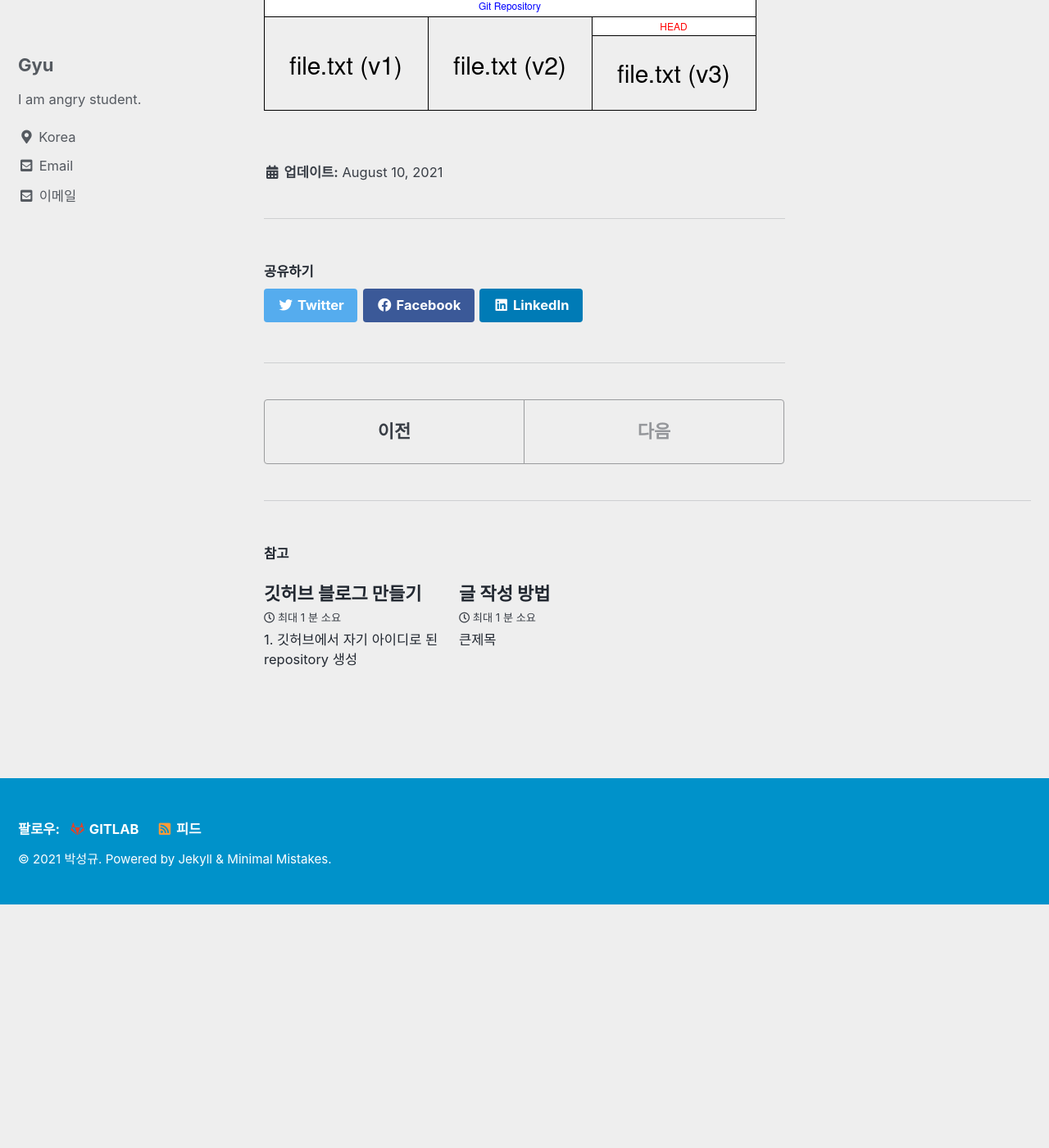
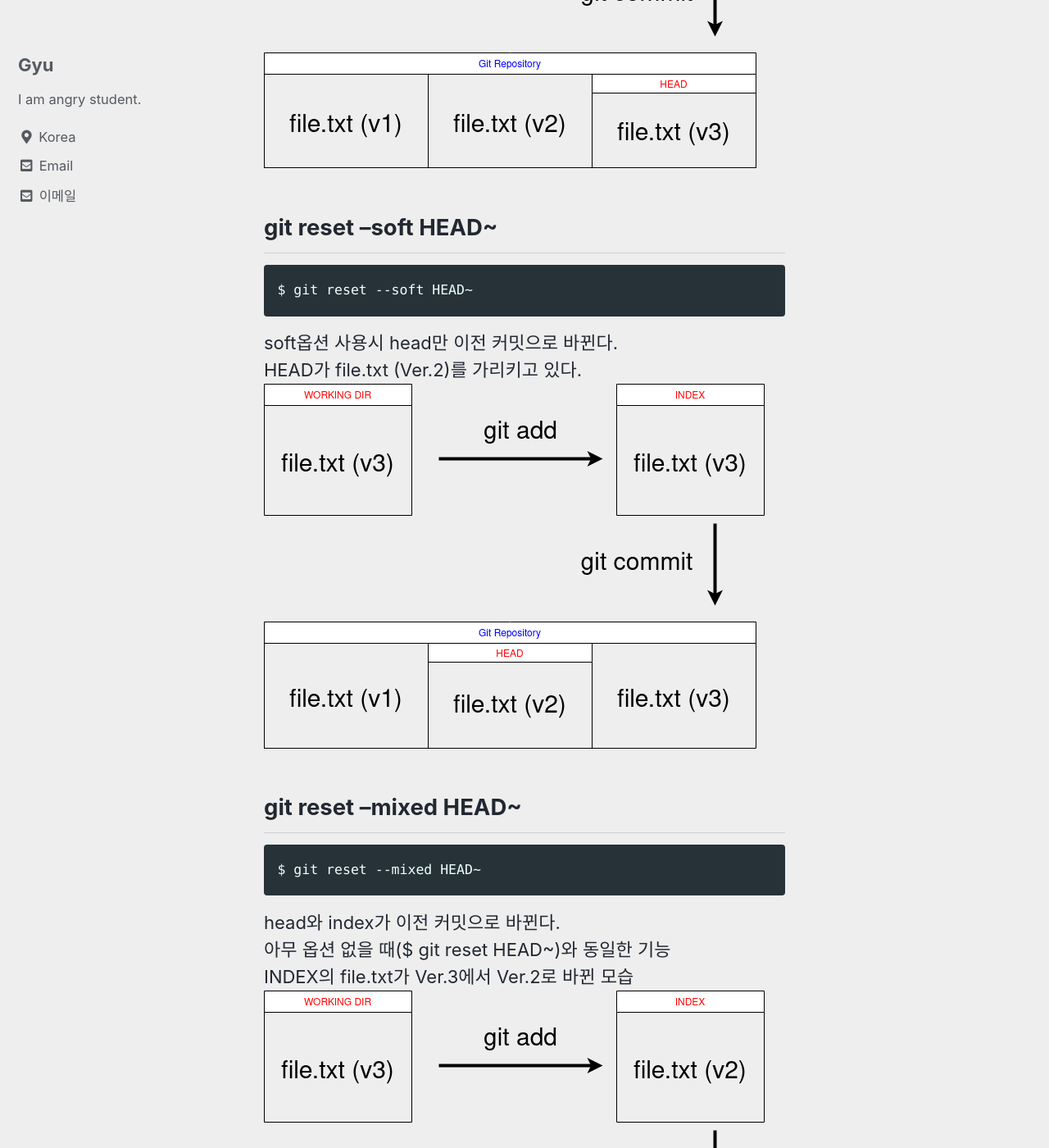
Before and after one commit to parksk99/parksk99.github.io, a Jekyll site: the page built from _posts/2021-08-10-restore-file-in-git.md, in a window 1280 px wide and 1400 px high, scrolled down 2241 px. Shown: the whole window at 82% size. Built offline with Jekyll 4.4.1, drawn with Linux system fonts in a browser that asks for light colours; cached includes are drawn as plain includes; before the commit the page ends 3344 px from its top, so only the background shows below that; some of the changed text lies outside the part shown.

Commit message:
complete posting

````diff
--- a/_posts/2021-08-10-restore-file-in-git.md
+++ b/_posts/2021-08-10-restore-file-in-git.md
@@ -2,7 +2,7 @@
 title: git에서 파일 되돌리기
 ---
 
-# 너무 망쳐버려서 git에 올려놓은 내용으로   돌아가고 싶을때
+# 너무 망쳐버려서 git에 올려놓은 내용으로 돌아가고 싶을때
 
 ***
 블로그 카테고리 나누는 작업 중에
@@ -15,6 +15,10 @@
 $ git reset --hard HEAD
 ```
 이렇게 하면 가장 최근 커밋으로 돌아갈수 있음.
+```
+$ git reset --hard HEAD~2
+```
+이렇게 하면 두개 전 커밋으로 돌아간다.
 
 끝~~~~~~~~~~~~~~~~~~~~
 
@@ -48,6 +51,47 @@
 > 2. index(staging area) : git add 했을때 들어가는 영역(commit할 내용을 가지고있다고 보면 됨)
 > 3. head : *git repository*안의 commit 중 마지막 commit을 가리킴
 > commit한 모든 기록이 git repository안에 저장됨
-> file.txt를 세번 commit 했다고 하면 아래 사진과 같음
+
+file.txt를 세번 commit 했다고 하면 아래 사진과 같음
 
 ![git structure](/assets/restore_file_in_git/git_structure.png)
+
+## git reset --soft HEAD~
+
+```
+$ git reset --soft HEAD~
+```
+
+soft옵션 사용시 head만 이전 커밋으로 바뀐다.
+HEAD가 file.txt (Ver.2)를 가리키고 있다.
+![soft](/assets/restore_file_in_git/git_reset_soft.png)
+
+## git reset --mixed HEAD~
+
+```
+$ git reset --mixed HEAD~
+```
+
+head와 index가 이전 커밋으로 바뀐다.
+아무 옵션 없을 때($ git reset HEAD~)와 동일한 기능
+INDEX의 file.txt가 Ver.3에서 Ver.2로 바뀐 모습
+![mixed](/assets/restore_file_in_git/git_reset_mixed.png)
+
+## git reset --hard HEAD~
+```
+$ git reset --hard HEAD~
+```
+
+head와 index와 working dir모두 이전 커밋으로 바뀐다.
+working dir의 file.txt가 Ver.3에서 Ver.2로 바뀐 모습
+![hard](/assets/restore_file_in_git/git_reset_hard.png)
+
+# 결론
+
+***
+* 이미 push 했을 경우 귀찮아짐
+github에 있는 파일과 working dir에 있는 파일이 달라지니까 merge를 해줘야됨
+*푸시도 중요할때 한번*
+* category 만들다가 화나서 복구하는 와중에
+잘 모르고 썼던 git에대해 배우게 됨...
+* rebase는 머지?
````
Also changed, not shown: other parts of _posts/2021-08-10-restore-file-in-git.md (+2 -3 lines).
